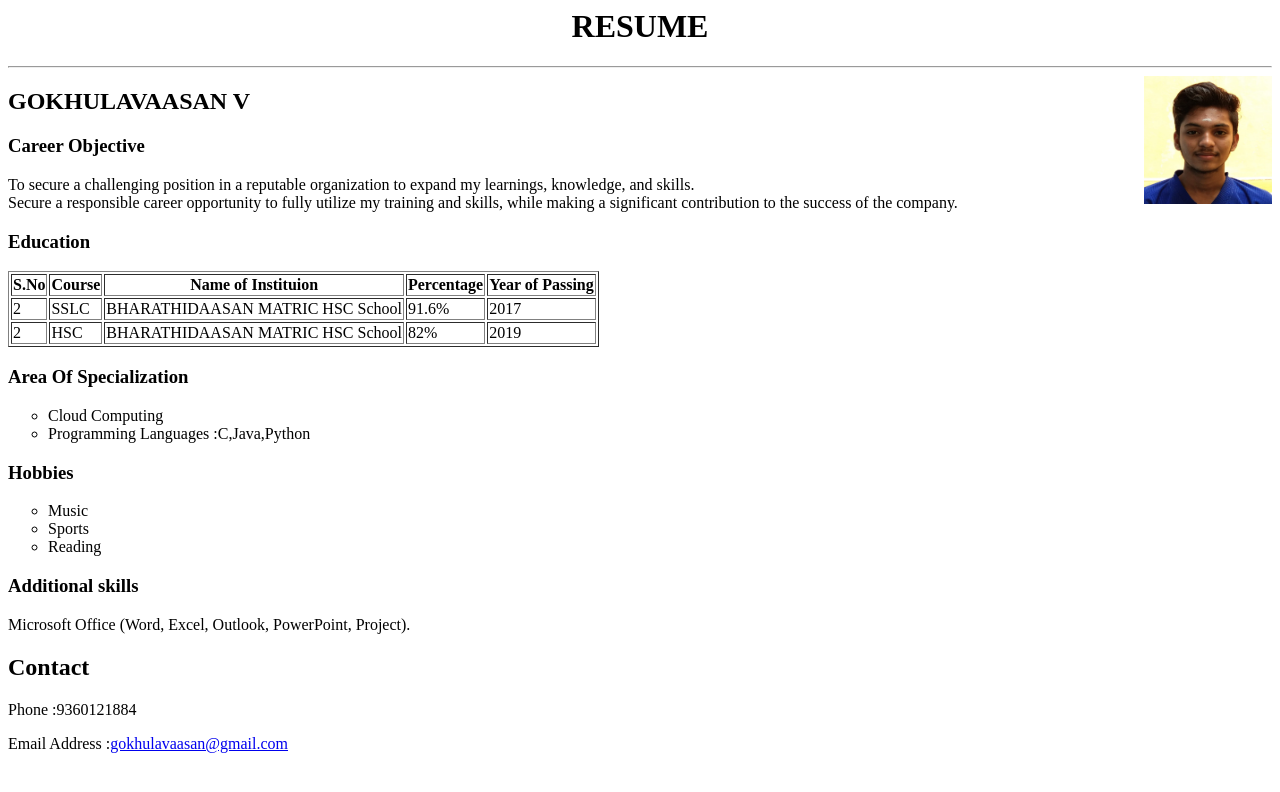
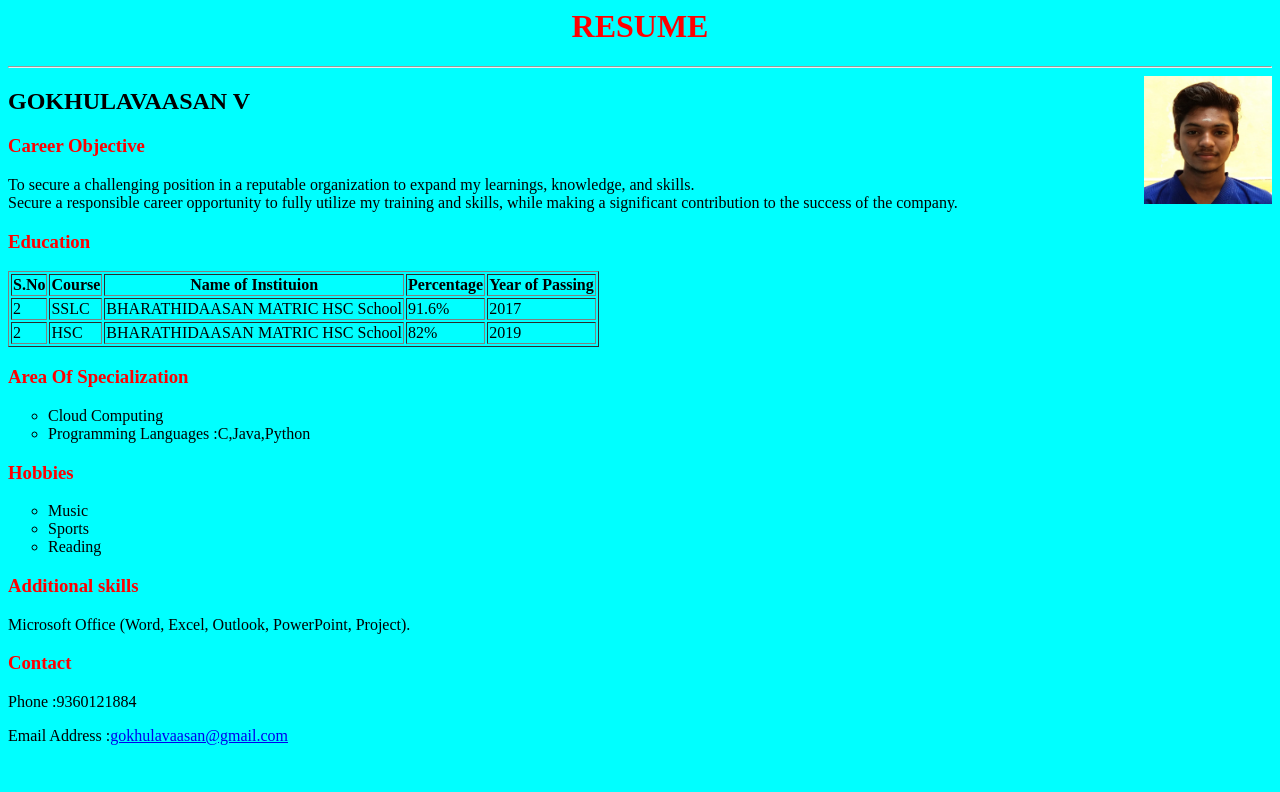
Before and after one commit to gokhulavaasan/lab_experiments, a plain HTML site: page index.html in a window 1280 px wide. Drawn offline with Linux system fonts and the light colour scheme.

Commit message:
Update index.html

```diff
--- a/index.html
+++ b/index.html
@@ -1,6 +1,14 @@
 <html>
-<head><h1 align="center" >RESUME</h1></head><hr/>
-<body>
+<head><h1 align="center" >RESUME</h1>
+<style>
+    h1{
+        color:red;
+    }
+    h3{
+        color:red;
+    }
+</style></head><hr/>
+<body style="background-color: aqua;">
     <img src="photos\photo.jpeg" alt="profile picture" style="float:right;width:128px;height:128px;">
 <p><h2>GOKHULAVAASAN V</h2></p>
 <p align="justify"><h3>Career Objective</h3>To secure a challenging position in a reputable organization to expand my learnings, knowledge, and skills.<br>Secure a responsible career
@@ -46,7 +54,7 @@
 </ul>
 <h3>Additional skills</h3>
 <p align="justify">Microsoft Office (Word, Excel, Outlook, PowerPoint, Project).</p>
-<h2>Contact</h2>
+<h3>Contact</h3>
 <p>Phone :9360121884</p>
 <p>Email Address :<a href="gokhulavaasan@gmail.com">gokhulavaasan@gmail.com</a></p>
 </body>
```
